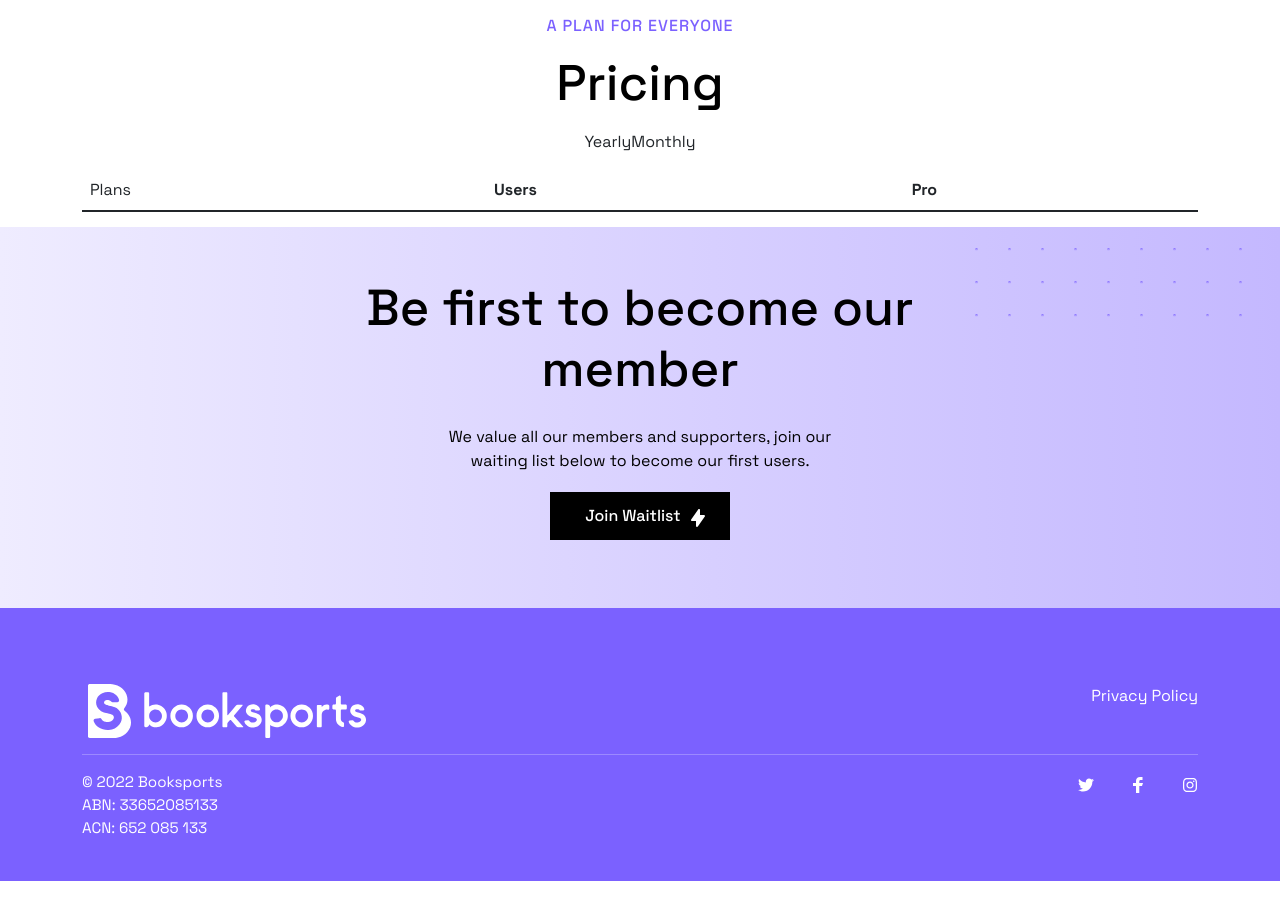
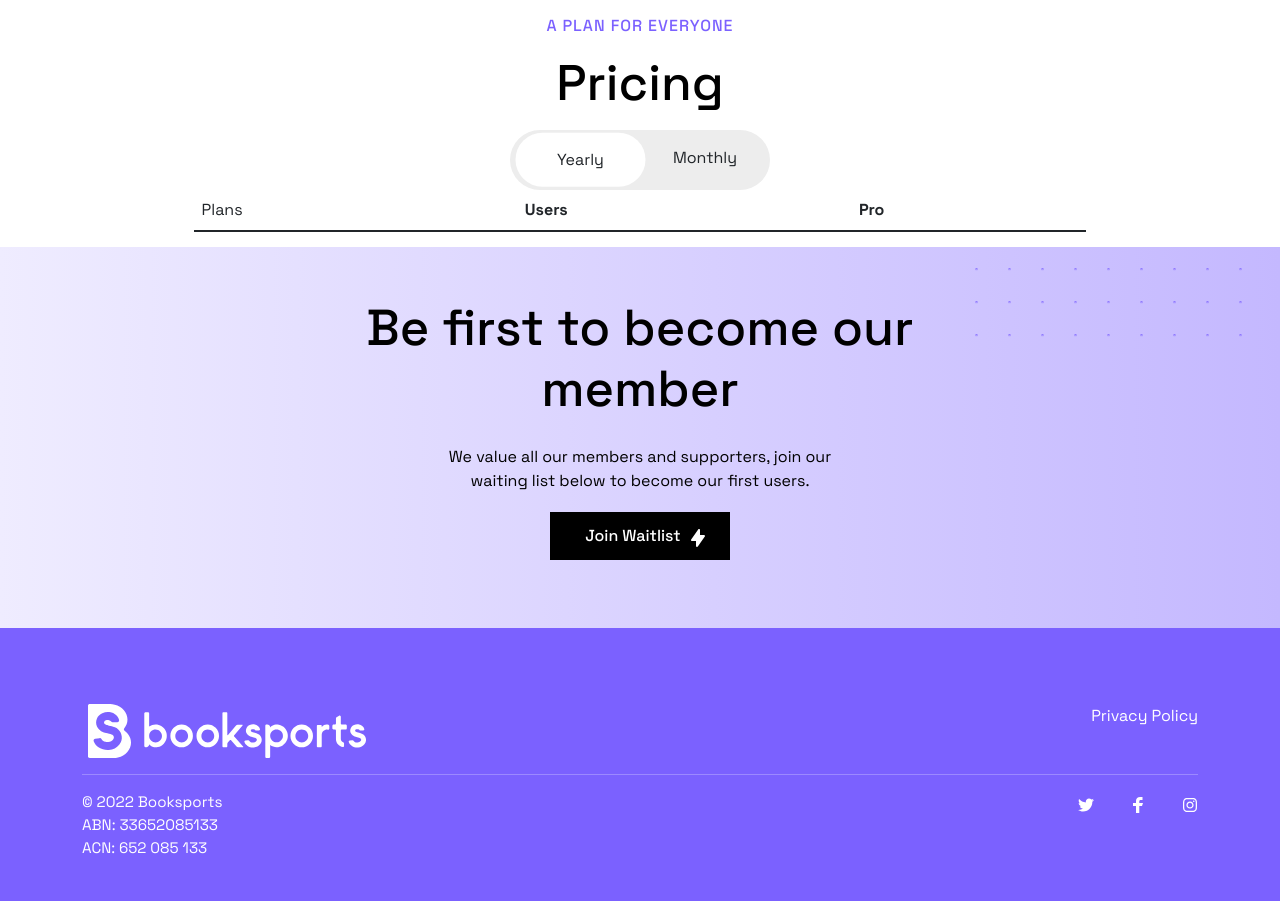
Before and after one commit to tanuj-22/booksports, a React (Create React App) app: page / in a window 1280 px wide. Shown: the part 4500-5401 px from the top of the page. Built offline with nearby package versions, Linux system fonts and the light colour scheme.

Commit message:
tab part added to pricing section

```diff
--- a/src/Components/Pricing.js
+++ b/src/Components/Pricing.js
@@ -1,6 +1,6 @@
 // import components
 import PricingTable from "./PricingTable";
-import { Container } from "react-bootstrap";
+import { Container, Row, Col } from "react-bootstrap";
 // import css
 import '../css/pricing.css';
 
@@ -14,15 +14,20 @@ const Pricing = () => {
             <p className="pricing-heading">
                 Pricing
             </p>
-            <p>
-                <span>
-                    Yearly
-                </span>
-                <span>
-                    Monthly
-                </span>
-            </p>
+            <div className="tab-section">
+                <Container fluid>
+                    <Row>
+                        <Col xs={6}>
+                            <p className="tab-section-yearly">Yearly</p>
+                        </Col>
+                        <Col xs={6}>
+                            <p className="tab-section-monthly">Monthly</p>
+                        </Col>
+                    </Row>
+                </Container>
+            </div>
             <PricingTable/>
+
         </Container>
     </div>
   )
--- a/src/css/pricing.css
+++ b/src/css/pricing.css
@@ -18,6 +18,27 @@
     text-align: center;
     color: #000000;
 }
+.pricing-section .tab-section{
+    background: #ededed;
+    border-radius: 159px;
+    width: 260px;
+    height: 60px;
+    margin: auto;
+}
+.pricing-section .tab-section-monthly{
+    margin: 0;
+    transform:  translateY(65%);
+}
+.pricing-section .tab-section-yearly{
+    background: white;
+    margin: 0;
+    width: 130px;
+    transform:  translate(-5%, 5%);
+    border-radius: 100px;
+    padding: 15px;
+}
 .pricing-section .pricing-table{
     text-align: left;
+    margin: auto;
+    width: 80%;
 }
```
